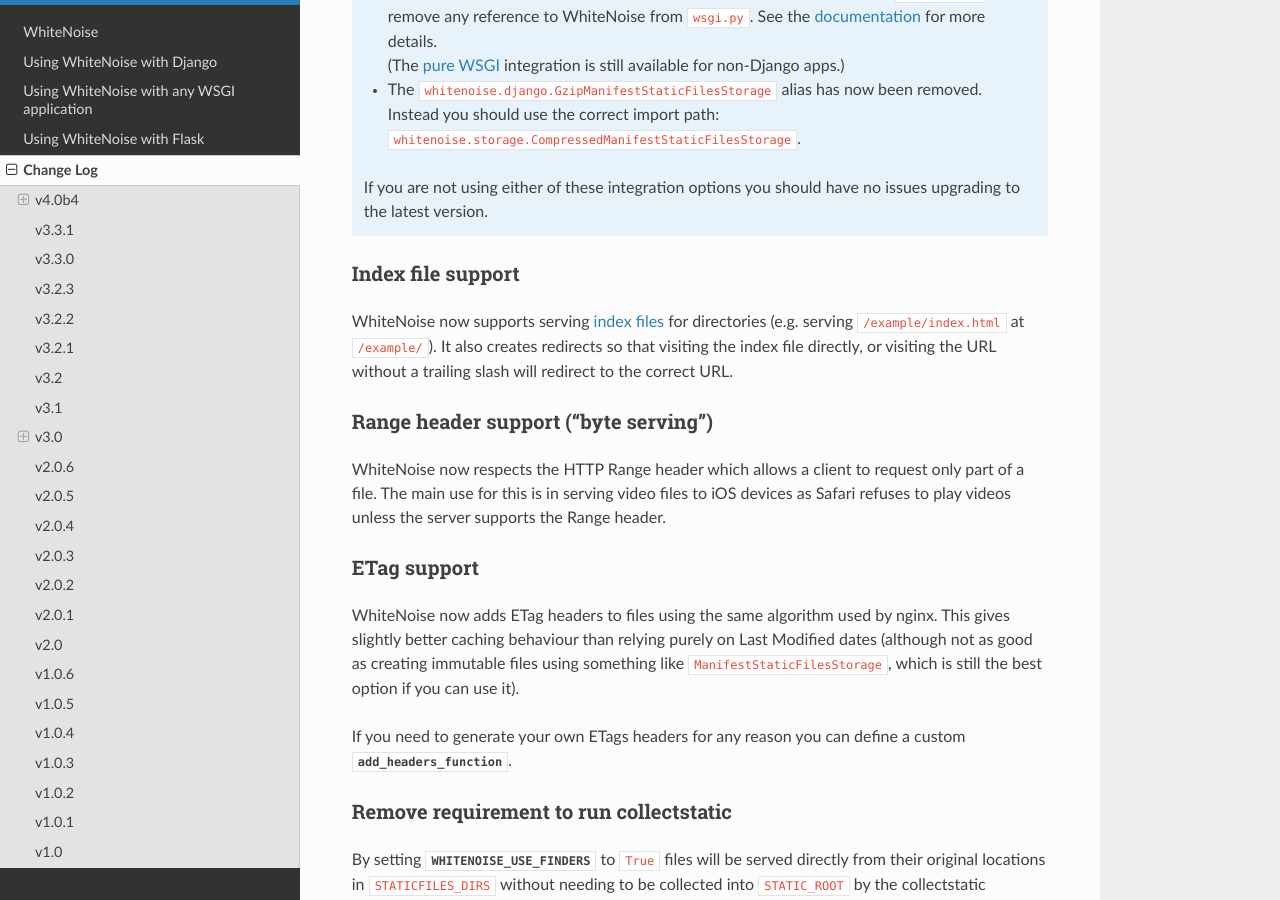
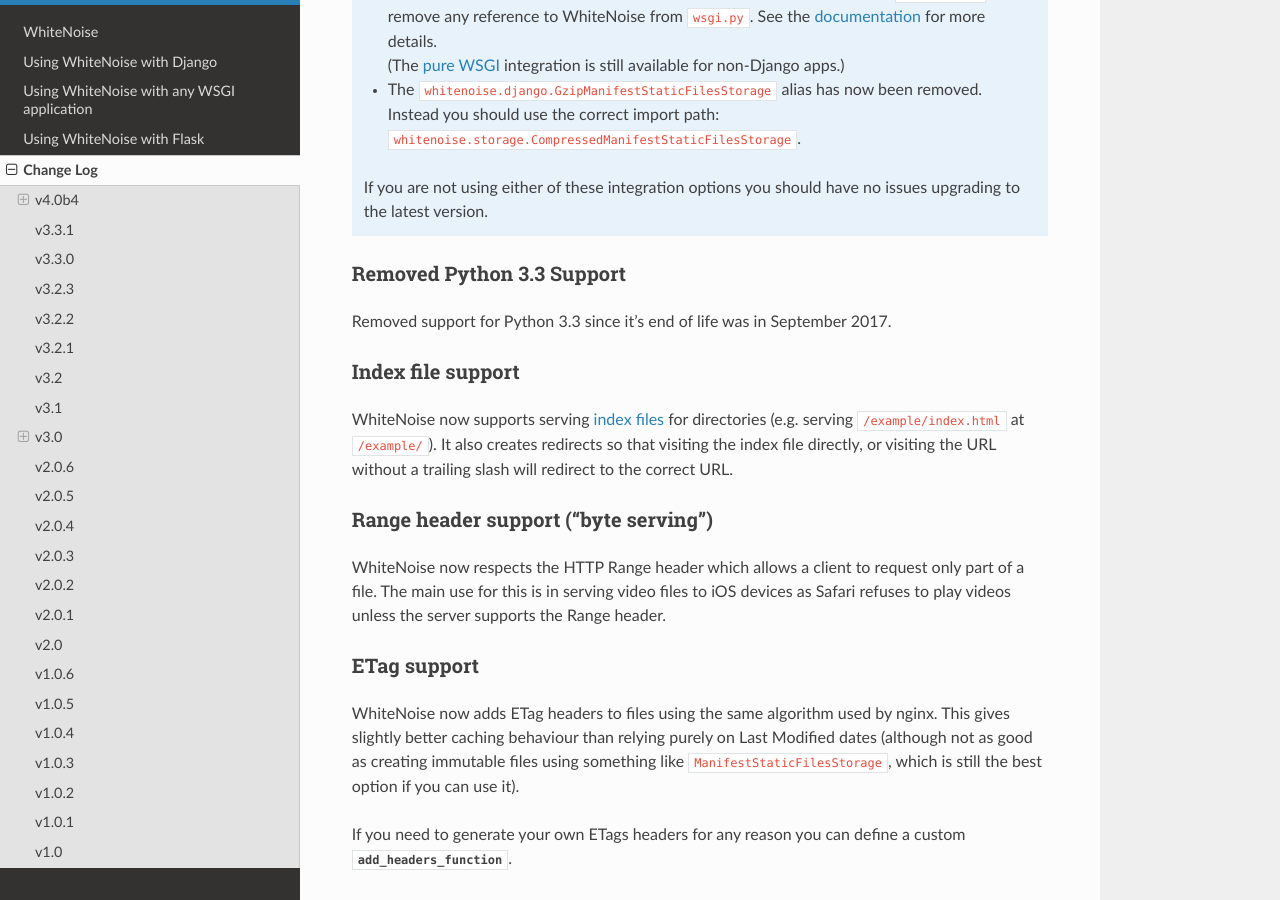
Before and after one commit to gorbunov87/white_noise, a Sphinx documentation site: the page built from docs/changelog.rst, in a window 1280 px wide and 900 px high, scrolled down 410 px. Built offline with Sphinx 7.4.7 and the Read the Docs theme 2.0.0, drawn with Linux system fonts in a browser that asks for light colours.

Commit message:
Remove Python 3.3 support
Removed support for Python 3.3 since it's end of life was in
September 2017.

```diff
--- a/docs/changelog.rst
+++ b/docs/changelog.rst
@@ -27,6 +27,10 @@
     If you are not using either of these integration options you should have
     no issues upgrading to the latest version.
 
+Removed Python 3.3 Support
+++++++++++++++++++++++++++
+
+Removed support for Python 3.3 since it's end of life was in September 2017.
 
 
 Index file support
--- a/docs/index.rst
+++ b/docs/index.rst
@@ -111,7 +111,7 @@
 -------------
 
 WhiteNoise works with any WSGI-compatible application and is tested on Python
-**2.7**, **3.3** – **3.6** and **PyPy**, on both Linux and Windows.
+**2.7**, **3.4** – **3.6** and **PyPy**, on both Linux and Windows.
 
 Django WhiteNoiseMiddlware is tested with Django versions **1.8** --- **1.11**
 
--- a/setup.py
+++ b/setup.py
@@ -42,7 +42,6 @@
         'License :: OSI Approved :: MIT License',
         'Operating System :: OS Independent',
         'Programming Language :: Python :: 2.7',
-        'Programming Language :: Python :: 3.3',
         'Programming Language :: Python :: 3.4',
         'Programming Language :: Python :: 3.5',
         'Programming Language :: Python :: 3.6',
```
Also changed, not shown: 1 other file.
